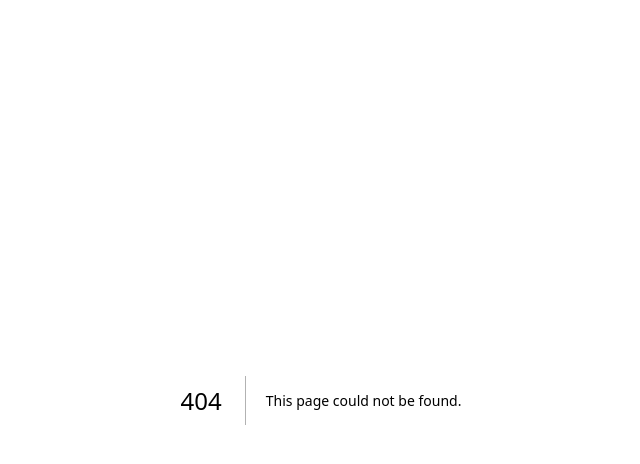
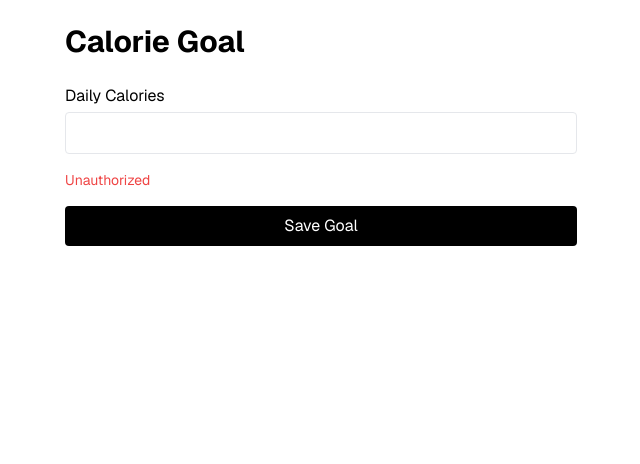
Before and after one commit to niihash/healthy, a Next.js app: page /calorie-goal in a window 1280 px wide. Before the commit this address had no page. Shown: the top 464 px of the page, without its empty margins (319-959 px from the left). Built offline with nearby package versions, Linux system fonts and the light colour scheme; no server answers.

Commit message:
feat: add page for calorie goal

```diff
--- /dev/null
+++ b/app/api/calorie-goal/route.ts
@@ -0,0 +1,88 @@
+import { prisma } from "@/lib/prisma";
+import { createClient } from "@/lib/supabase/server";
+import { calorieGoalSchema } from "@/lib/validations/calorieGoal";
+import { NextResponse } from "next/server";
+
+export async function GET() {
+    try {
+        const supabase = await createClient();
+
+        const { data: { user }, } = await supabase.auth.getUser();
+
+        if (!user) {
+            return NextResponse.json({
+                error: "Unauthorized",
+            }, {
+                status: 401,
+            })
+        }
+
+        const calorieGoal = await prisma.calorieGoal.findUnique({
+            where: { userId: user.id },
+        });
+
+        return NextResponse.json(
+            calorieGoal, {
+            status: 200,
+        });
+    } catch {
+        return NextResponse.json({
+            error: "Internal server error.",
+        }, {
+            status: 500,
+        });
+    }
+}
+
+export async function PUT(request: Request) {
+    try {
+        const body = await request.json();
+
+        const validation = calorieGoalSchema.safeParse(body);
+
+        if (!validation.success) {
+            return NextResponse.json({
+                error: validation.error.flatten(),
+            }, {
+                status: 422,
+            });
+        }
+
+        const supabase = await createClient();
+
+        const { data: { user }, } = await supabase.auth.getUser();
+
+        if (!user) {
+            return NextResponse.json({
+                error: "Unauthorized",
+            }, {
+                status: 401,
+            });
+        }
+
+        const calorieGoal = await prisma.calorieGoal.upsert({
+            where: {
+                userId: user.id,
+            },
+            update: {
+                dailyCalories: validation.data.dailyCalories,
+            },
+            create: {
+                userId: user.id,
+                dailyCalories: validation.data.dailyCalories,
+            },
+        });
+
+        return NextResponse.json(
+            calorieGoal,
+            {
+                status: 200,
+            });
+    } catch {
+        return NextResponse.json({
+            error: "Internal server error",
+        }, {
+            status: 500,
+        });
+    }
+}
--- /dev/null
+++ b/app/calorie-goal/page.tsx
@@ -0,0 +1,140 @@
+"use client";
+
+import { FormEvent, useState, useEffect } from "react";
+
+export default function CalorieGoal() {
+    const [dailyCalories, setDailyCalories] = useState("");
+
+    const [loading, setLoading] = useState(true);
+
+    const [saving, setSaving] = useState(false);
+
+    const [error, setError] = useState("");
+
+    const [success, setSuccess] = useState("");
+
+    useEffect(() => {
+        async function loadGoal() {
+            try {
+                const response = await fetch("/api/calorie-goal");
+
+                const data = await response.json();
+
+                if (!response.ok) {
+                    setError(data.error || "Failed to load calorie goal");
+                    return;
+                }
+
+                if (data) {
+                    setDailyCalories(String(data.dailyCalories));
+                }
+            } catch {
+                setError("Internal server error");
+            } finally {
+                setLoading(false);
+            }
+        }
+
+        loadGoal();
+    }, []);
+
+    async function handleSubmit(
+        e: FormEvent<HTMLFormElement>
+    ) {
+        e.preventDefault();
+
+        setSaving(true);
+
+        setError("");
+        setSuccess("");
+
+        try {
+            const response = await fetch(
+                "/api/calorie-goal",
+                {
+                    method: "PUT",
+
+                    headers: {
+                        "Content-Type": "application/json",
+                    },
+
+                    body: JSON.stringify({
+                        dailyCalories: Number(dailyCalories),
+                    }),
+                }
+            );
+
+            const data = await response.json();
+
+            if (!response.ok) {
+                setError(data.error || "Failed to save calorie goal");
+                return;
+            }
+
+            setSuccess("Calorie goal saved successfully");
+        } catch {
+            setError("Internal server error");
+        } finally {
+            setSaving(false);
+        }
+    }
+
+    if (loading) {
+        return (
+            <div className="p-6">
+                Loading calorie goal...
+            </div>
+        );
+    }
+
+    return (
+        <div className="p-6">
+            <div className="mx-auto max-w-lg">
+                <h1 className="mb-6 text-3xl font-bold">
+                    Calorie Goal
+                </h1>
+
+                <form
+                    onSubmit={handleSubmit}
+                    className="flex flex-col gap-4">
+                    <div className="flex flex-col gap-1">
+                        <label>
+                            Daily Calories
+                        </label>
+
+                        <input
+                            type="number"
+                            value={dailyCalories}
+                            onChange={(e) =>
+                                setDailyCalories(
+                                    e.target.value
+                                )
+                            }
+                            className="rounded border p-2"
+                        />
+                    </div>
+
+                    {error && (
+                        <p className="text-sm text-red-500">
+                            {error}
+                        </p>
+                    )}
+
+                    {success && (
+                        <p className="text-sm text-green-600">
+                            {success}
+                        </p>
+                    )}
+
+                    <button
+                        type="submit"
+                        disabled={saving}
+                        className="rounded bg-black p-2 text-white disabled:opacity-50"
+                    >
+                        {saving ? "Saving..." : "Save Goal"}
+                    </button>
+                </form>
+            </div>
+        </div>
+    );
+}
--- /dev/null
+++ b/lib/validations/calorieGoal.ts
@@ -0,0 +1,5 @@
+import z from "zod";
+
+export const calorieGoalSchema = z.object({
+    dailyCalories: z.number().positive(),
+});
```
